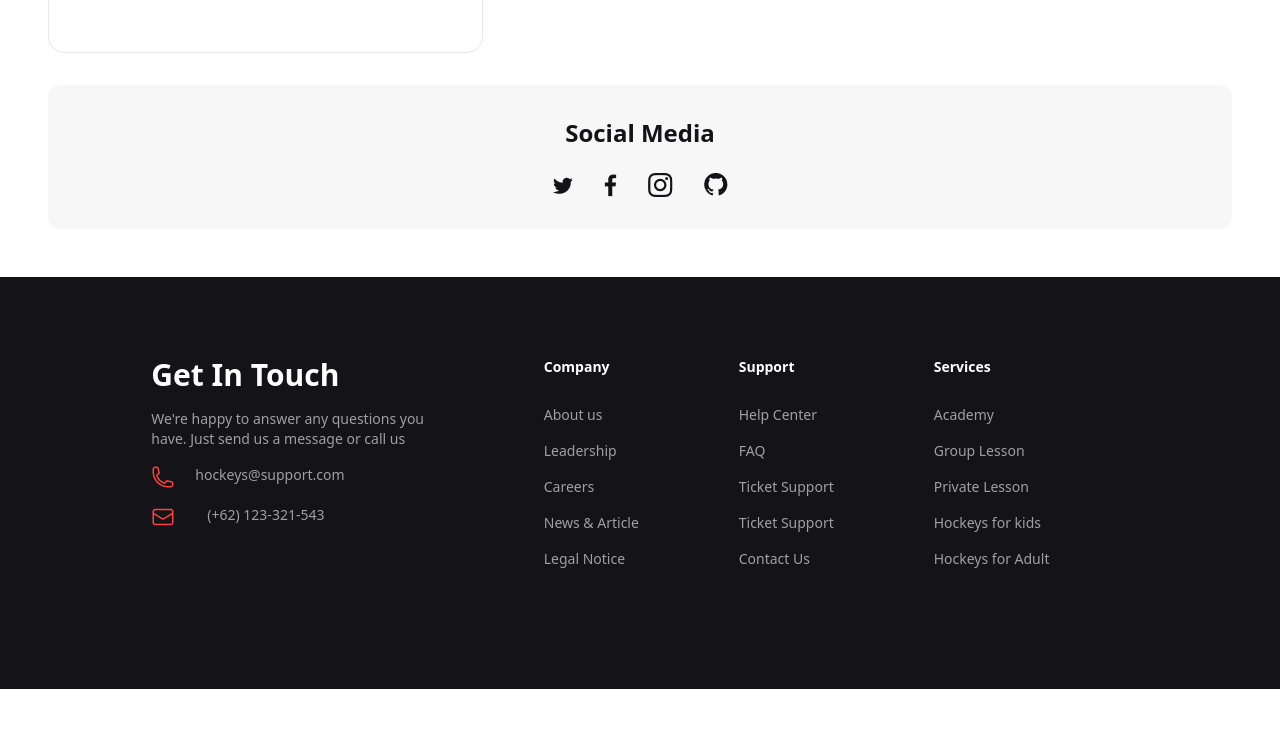
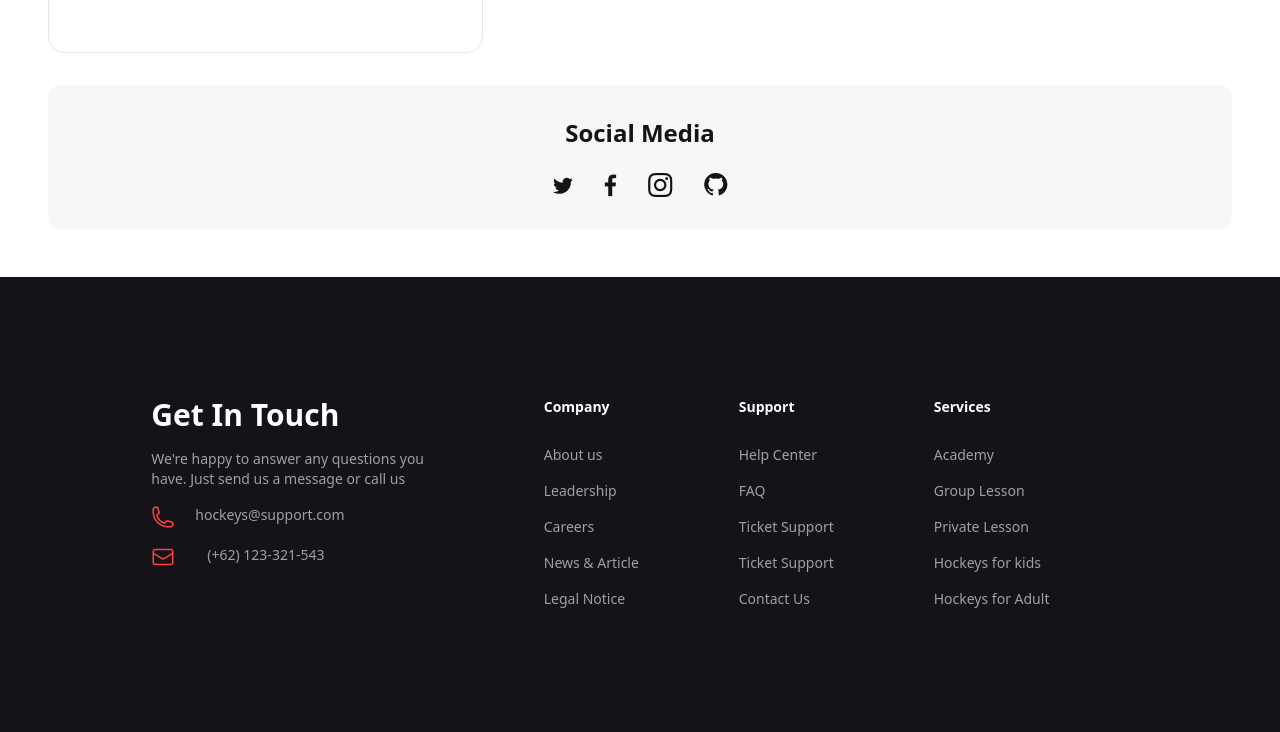
Before and after one commit to LubabaSultana25/Hockeys-A3, a plain HTML site: page index.html in a window 1280 px wide. Shown: the part 6293-7025 px from the top of the page. Before the commit the page ends 6982 px from the top, so only its background shows below. Drawn offline with nearby package versions, Linux system fonts and the light colour scheme.

Commit message:
footer section update

```diff
--- a/index.html
+++ b/index.html
@@ -715,7 +715,7 @@
     </main>
 
     <!-- Footer Section -->
-    <footer class="footer full-width lg:w-full md:max-w-7xl mx-auto bg-[#131318] text-[#ffffff99] px-5">
+    <footer class="footer p-10 lg:w-full md:max-w-7xl mx-auto bg-[#131318] text-[#ffffff99] px-5">
         <div class="flex  flex-col lg:flex-row gap-5 mx-auto">
             <div class="lg:w-2/6 w-full">
                 <div class="py-8 lg:py-20 space-y-4 text-center lg:text-left">
```
